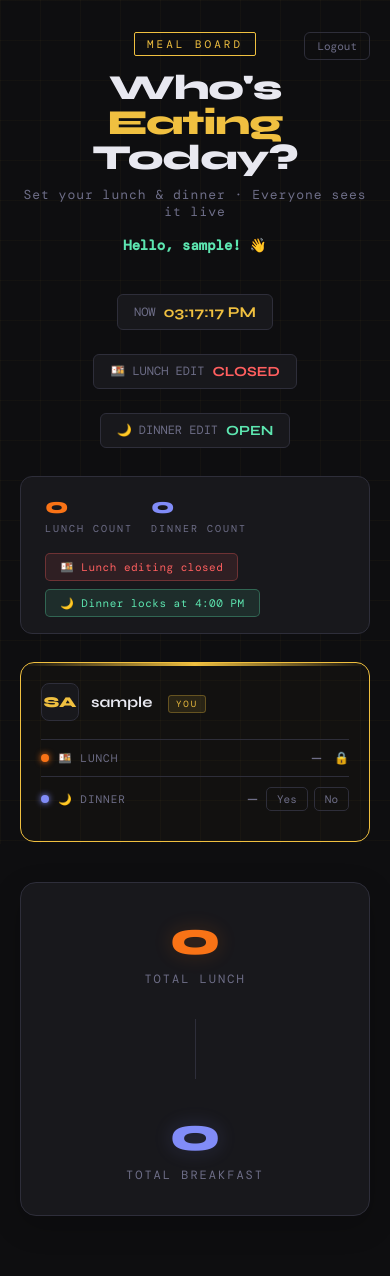
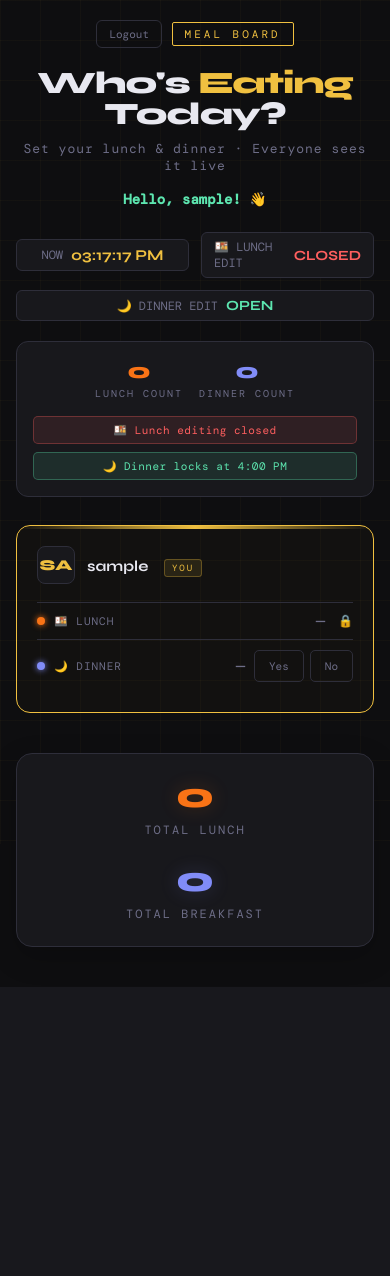
Before and after one commit to mursalatul/exasperating_meal, a Django app: page / in a window 390 px wide. After the commit the page ends 987 px from the top, so only its background shows below. Run offline with Django 5.2, Linux system fonts and the light colour scheme; the visitor is signed in with stand-in values (Sample User, id 1); data comes from the database, SQL or seed files in the repository; some web fonts are replaced.

Commit message:
style: enhance mobile responsiveness and touch interactions across index and login templates

```diff
--- a/templates/index.html
+++ b/templates/index.html
@@ -420,14 +420,94 @@
   .val-lunch { color: var(--lunch-color); text-shadow: 0 0 20px rgba(249, 115, 22, 0.2); }
   .val-breakfast { color: var(--dinner-color); text-shadow: 0 0 20px rgba(129, 140, 248, 0.2); }
 
-  @media (max-width: 600px) {
-    .stats-bar { gap: 18px; }
-    .board { grid-template-columns: 1fr 1fr; }
-    .footer-stats { flex-direction: column; gap: 32px; }
+  @media (max-width: 768px) {
+    .container {
+      padding: 20px 16px 40px;
+    }
+
+    header {
+      margin-bottom: 24px;
+    }
+
+    .logout-btn {
+      position: static;
+      display: inline-block;
+      margin-bottom: 20px;
+    }
+
+    h1 {
+      font-size: clamp(1.8rem, 8vw, 2.5rem);
+    }
+
+    .time-bar {
+      gap: 12px;
+      margin: 20px 0;
+    }
+
+    .time-pill {
+      flex: 1 1 120px;
+      justify-content: center;
+      padding: 6px 12px;
+    }
+
+    .stats-bar {
+      padding: 16px;
+      gap: 16px;
+      justify-content: center;
+    }
+
+    .stat-item {
+      align-items: center;
+    }
+
+    .stats-bar > div:last-child {
+      margin-left: 0 !important;
+      width: 100%;
+      justify-content: center;
+    }
+
+    .deadline-notice {
+      width: 100%;
+      text-align: center;
+    }
+
+    .board {
+      grid-template-columns: 1fr;
+    }
+
+    .footer-stats {
+      padding: 24px 16px;
+      flex-direction: column;
+      gap: 24px;
+    }
+
+    .footer-stat-card:nth-child(2) {
+      display: none !important;
+    }
+
+    .footer-stat-val {
+      font-size: 36px;
+    }
   }
 
-  @media (max-width: 400px) {
-    .board { grid-template-columns: 1fr; }
+  @media (min-width: 600px) and (max-width: 900px) {
+    .board {
+      grid-template-columns: repeat(2, 1fr);
+    }
+  }
+
+  /* Improved touch targets for mobile */
+  .toggle-btn {
+    min-height: 32px;
+    padding: 6px 14px;
+  }
+
+  .user-card {
+    transition: transform 0.2s, border-color 0.2s;
+  }
+
+  .user-card:active {
+    transform: scale(0.98);
   }
 </style>
 </head>
```
Also changed, not shown: templates/login.html (+19 -0 lines).
